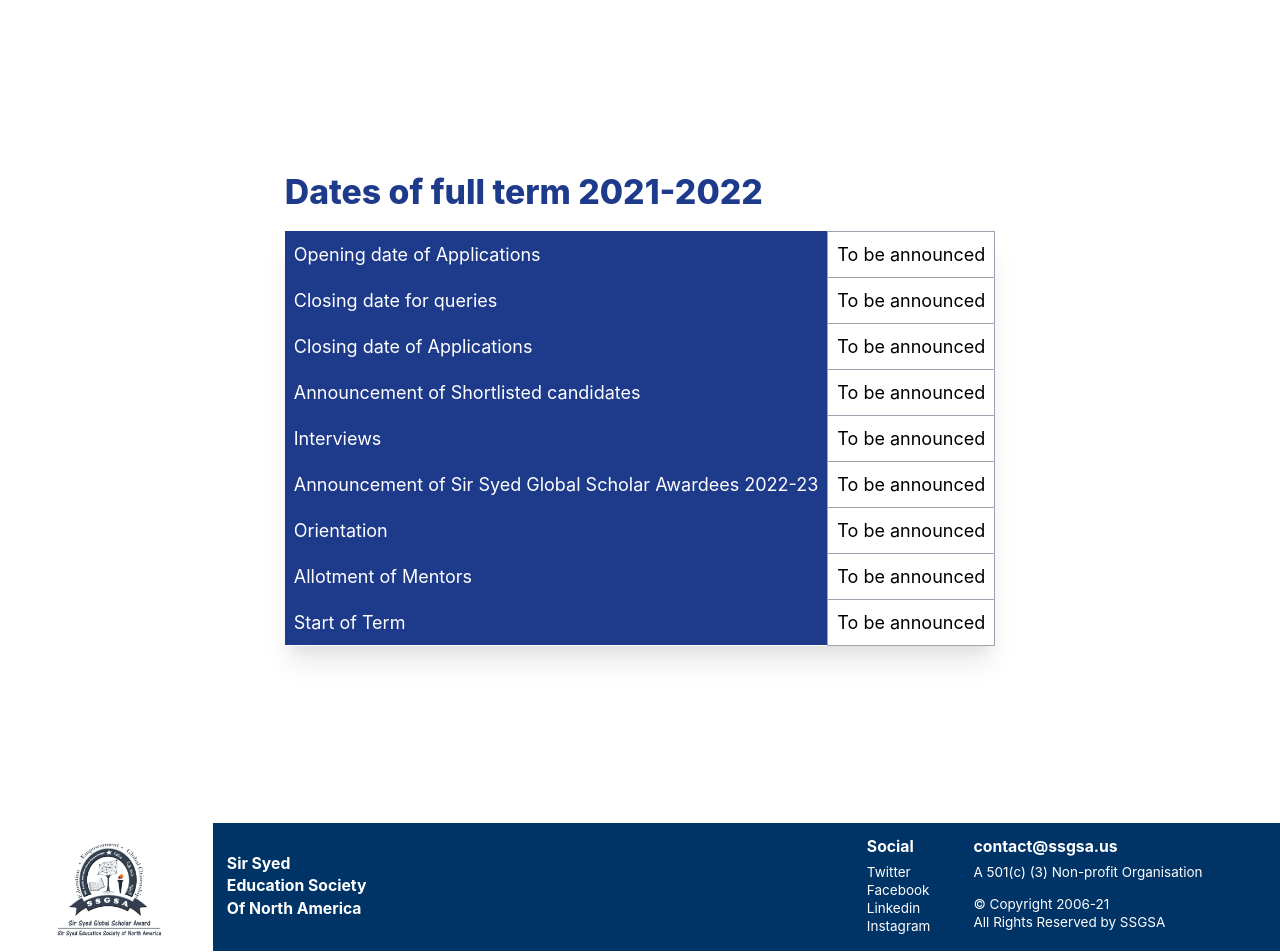
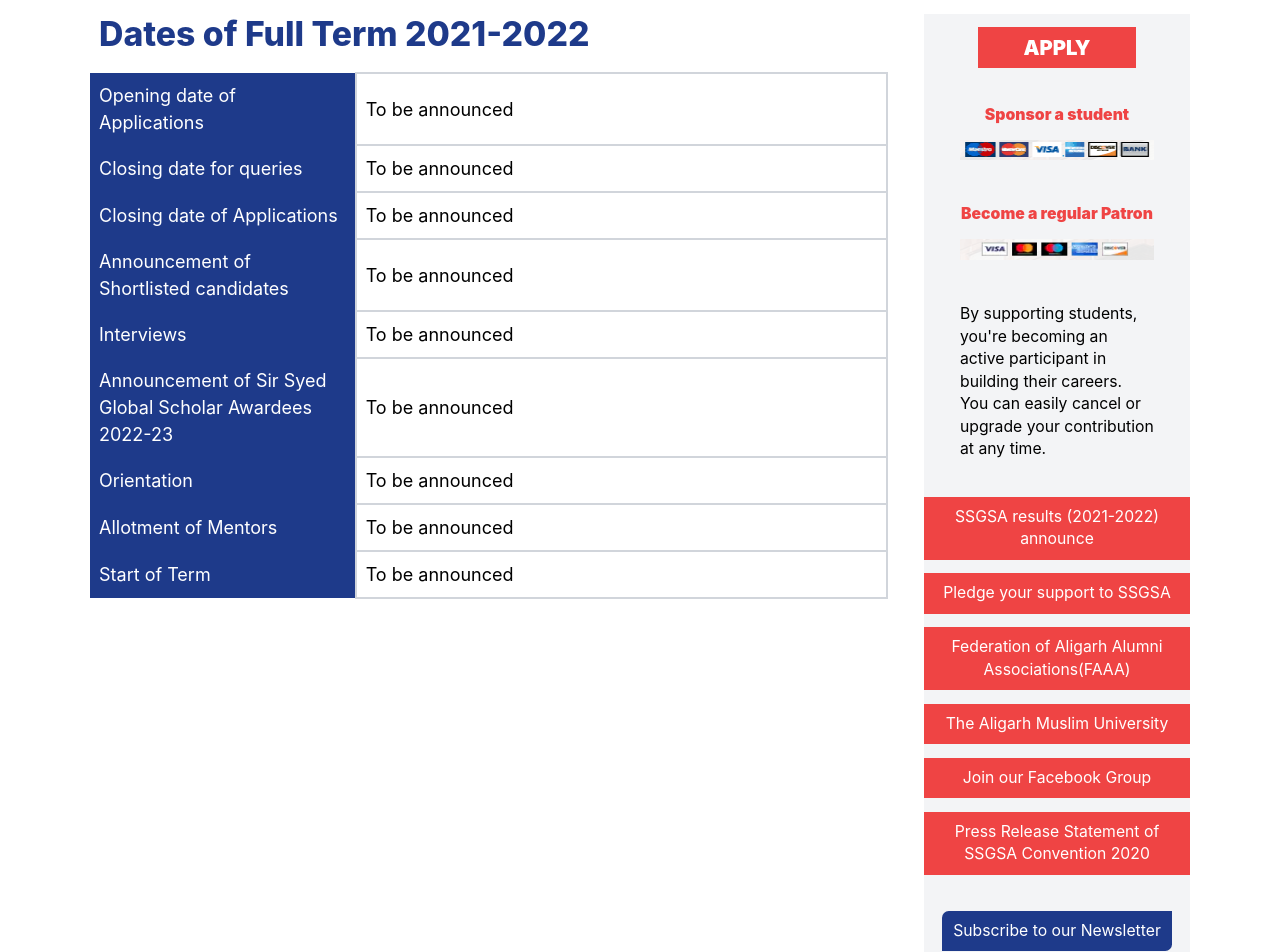
Before and after one commit to ssgsa-us/ssgsa.us, a Next.js app: page / in a window 1280 px wide. Shown: the top 952 px of the page. Built offline with nearby package versions, Linux system fonts and the light colour scheme.

Commit message:
Adds apply component

```diff
--- /dev/null
+++ b/components/Apply.js
@@ -0,0 +1,69 @@
+import Image from "next/image";
+
+const Apply = () => {
+  return (
+    <div className="mt-3 lg:ml-4 lg:w-1/3 bg-gray-100">
+      <div className="mx-8 pt-3">
+        <button className="px-10 py-1 block mx-auto bg-red-500 font-black text-lg text-white text-center">
+          APPLY
+        </button>
+        <p className="mx-auto font-black text-sm text-red-500 text-center mt-8">
+          Sponsor a student
+        </p>
+        <div className="mt-3 text-center">
+          <Image src="/donate1.png" alt="Donate" width={280} height={30} />
+        </div>
+        <a href="#"></a>
+        <p className="mx-auto font-black text-sm text-red-500 text-center mt-8">
+          Become a regular Patron
+        </p>
+        <div className="mt-3 text-center">
+          <Image src="/donate2.png" alt="Donate" width={280} height={30} />
+        </div>
+        <p className="text-sm mt-8">
+          By supporting students, you&apos;re becoming an active participant in
+          building their careers. You can easily cancel or upgrade your
+          contribution at any time.
+        </p>
+      </div>
+      <button className="px-2 py-2 mt-8 w-full bg-red-500 text-sm text-white text-center">
+        SSGSA results (2021-2022) announce
+      </button>
+      <button className="px-2 py-2 mt-3 w-full bg-red-500 text-sm text-white text-center">
+        Pledge your support to SSGSA
+      </button>
+      <button className="px-2 py-2 mt-3 w-full bg-red-500 text-sm text-white text-center">
+        Federation of Aligarh Alumni Associations(FAAA)
+      </button>
+      <button className="px-2 py-2 mt-3 w-full bg-red-500 text-sm text-white text-center">
+        The Aligarh Muslim University
+      </button>
+      <button className="px-2 py-2 mt-3 w-full bg-red-500 text-sm text-white text-center">
+        Join our Facebook Group
+      </button>
+      <button className="px-2 py-2 mt-3 w-full bg-red-500 text-sm text-white text-center">
+        Press Release Statement of SSGSA Convention 2020
+      </button>
+
+      <div className="mx-4">
+        <button className="px-2 py-2 mt-8 w-full bg-blue-900 text-sm text-white text-center rounded-tl-md rounded-br-md">
+          Subscribe to our Newsletter
+        </button>
+        <div className="flex space-x-2 mt-2">
+          <input
+            className="border-2 border-gray-300 pl-1 w-2/3 placeholder-text-gray-400 text-sm"
+            placeholder="Your email"
+          ></input>
+          <button className="px-1 py-2 w-1/3 bg-red-500 font-black text-xs text-white text-center">
+            Sign me up
+          </button>
+        </div>
+        <button className="px-2 py-2 mt-8 mb-8 w-full bg-red-500 text-sm text-white text-center rounded-tl-md rounded-br-md">
+          Ask a Question
+        </button>
+      </div>
+    </div>
+  );
+};
+
+export default Apply;
--- a/components/Datetable.js
+++ b/components/Datetable.js
@@ -1,52 +1,52 @@
 const Datetable = () => {
   return (
-    <div>
-      <h1 className="text-blue-900 text-3xl my-4 mx-2 font-extrabold">Dates of full term 2021-2022</h1>
-      <table  className="shadow-xl mx-2">
+    <div className = "w-full mt-3 lg:mr-4">
+      <h1 className="text-blue-900 text-3xl mx-2 mb-4 font-extrabold">Dates of Full Term 2021-2022</h1>
+      <table className="w-full">
         <tbody>
           <tr>
-            <td className="bg-blue-900 text-white p-2">
+            <td className="bg-blue-900 text-white p-2 w-1/3">
               Opening date of Applications
             </td>
-            <td className="border border-gray-400 p-2">To be announced</td>
+            <td className="border-2 border-gray-300 p-2 w-2/3">To be announced</td>
           </tr>
           <tr>
             <td className="bg-blue-900 text-white p-2">Closing date for queries</td>
-            <td className="border border-gray-400 p-2">To be announced</td>
+            <td className="border-2 border-gray-300 p-2">To be announced</td>
           </tr>
           <tr>
             <td className="bg-blue-900 text-white p-2">
               Closing date of Applications
             </td>
-            <td className="border border-gray-400 p-2">To be announced</td>
+            <td className="border-2 border-gray-300 p-2">To be announced</td>
           </tr>
           <tr>
             <td className="bg-blue-900 text-white p-2">
               Announcement of Shortlisted candidates
             </td>
-            <td className="border border-gray-400 p-2">To be announced</td>
+            <td className="border-2 border-gray-300 p-2">To be announced</td>
           </tr>
           <tr>
             <td className="bg-blue-900 text-white p-2">Interviews</td>
-            <td className="border border-gray-400 p-2">To be announced</td>
+            <td className="border-2 border-gray-300 p-2">To be announced</td>
           </tr>
           <tr>
             <td className="bg-blue-900 text-white p-2">
               Announcement of Sir Syed Global Scholar Awardees 2022-23
             </td>
-            <td className="border border-gray-400 p-2">To be announced</td>
+            <td className="border-2 border-gray-300 p-2">To be announced</td>
           </tr>
           <tr>
             <td className="bg-blue-900 text-white p-2">Orientation</td>
-            <td className="border border-gray-400 p-2">To be announced</td>
+            <td className="border-2 border-gray-300 p-2">To be announced</td>
           </tr>
           <tr>
             <td className="bg-blue-900 text-white p-2">Allotment of Mentors</td>
-            <td className="border border-gray-400 p-2">To be announced</td>
+            <td className="border-2 border-gray-300 p-2">To be announced</td>
           </tr>
           <tr>
             <td className="bg-blue-900 text-white p-2">Start of Term</td>
-            <td className="border border-gray-400 p-2">To be announced</td>
+            <td className="border-2 border-gray-300 p-2">To be announced</td>
           </tr>
         </tbody>
       </table>
--- a/pages/index.js
+++ b/pages/index.js
@@ -1,16 +1,20 @@
-import Head from "next/head"
-import Image from "next/image"
-import Datetable from "../components/Datetable"
-import Footer from "../components/Footer"
-import styles from "../styles/Home.module.css"
+import Head from "next/head";
+import Image from "next/image";
+import Datetable from "../components/Datetable";
+import Apply from "../components/Apply";
+import Footer from "../components/Footer";
+import styles from "../styles/Home.module.css";
 
 export default function Home() {
   return (
     <div>
       <div className={styles.container}>
-        <Datetable />
+        <div className="mx-2 lg:flex justify-around lg:mx-20">
+          <Datetable />
+          <Apply />
+        </div>
       </div>
       <Footer />
     </div>
-  )
+  );
 }
--- a/styles/Home.module.css
+++ b/styles/Home.module.css
@@ -4,5 +4,4 @@
   flex-direction: column;
   justify-content: center;
   align-items: center;
-  height: 100vh;
 }
```
Also changed, not shown: public/donate1.png (added), public/donate2.png (added).
